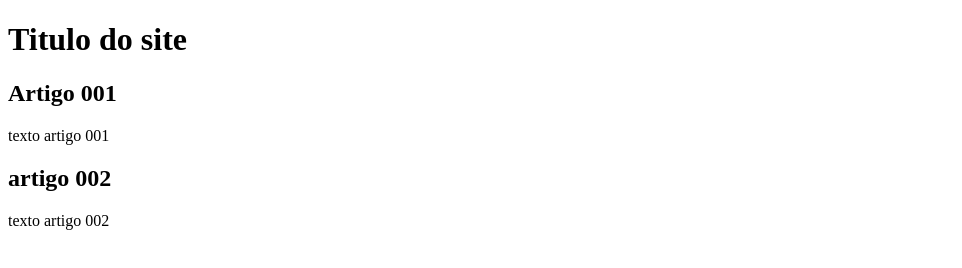
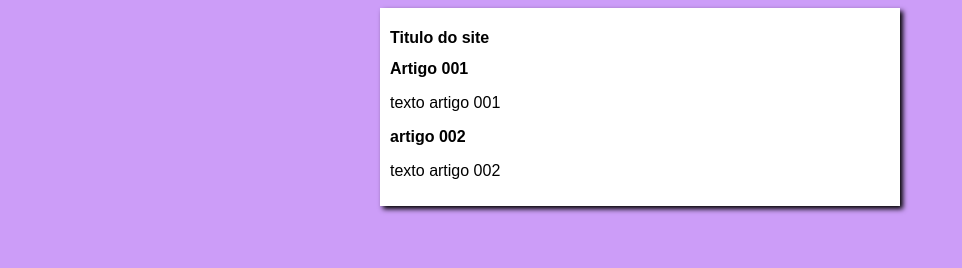
Before and after one commit to cavalcante06/Projeto-do-site-do-curso-de-Git-Hub, a plain HTML site: page index.html in a window 1280 px wide. Shown: the whole page, without its empty margins (0-962 px from the left). Drawn offline with Linux system fonts and the light colour scheme.

Commit message:
inicio design

```diff
--- a/index.html
+++ b/index.html
@@ -5,6 +5,7 @@
     <meta http-equiv="X-UA-Compatible" content="IE=edge">
     <meta name="viewport" content="width=device-width, initial-scale=1.0">
     <title>Projeto Site Curso Guanabara</title>
+    <link rel="stylesheet" href="style.css">
 </head>
 <body>
 
--- /dev/null
+++ b/style.css
@@ -0,0 +1,17 @@
+*{
+font-family: Arial, Helvetica, sans-serif;
+font-size: 16px;
+}
+
+body{
+background-color: rgb(204,157, 248)
+}
+
+main{
+background-color: white;
+width: 500px;
+margin: auto;
+padding: 10px;
+box-shadow: 3px 3px 5px ;
+
+}
```
